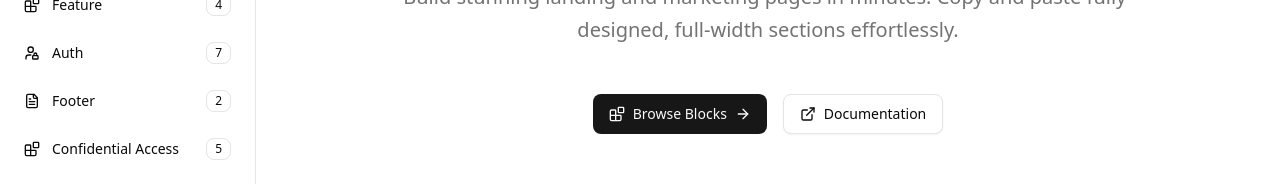
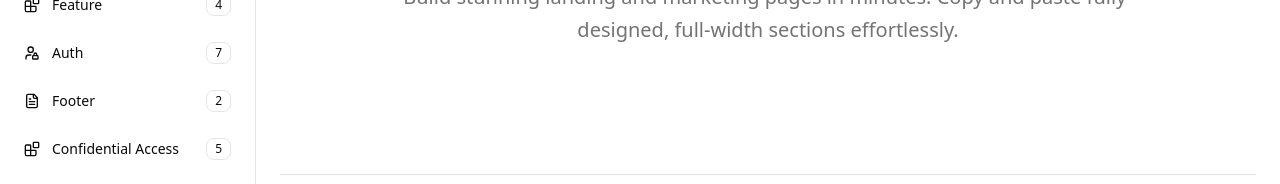
Before and after one commit to Aldhanekaa/ShadcnVaults, a Next.js app: page / in a window 1280 px wide. Shown: the part 292-476 px from the top of the page. Built offline with nearby package versions, Linux system fonts and the light colour scheme.

Commit message:
modify hero

```diff
--- a/src/components/homepage/hero-section.tsx
+++ b/src/components/homepage/hero-section.tsx
@@ -37,7 +37,7 @@ export async function HeroSection({
           Build stunning landing and marketing pages in minutes. Copy and paste
           fully-designed, full-width sections effortlessly.
         </p>
-        <div className="flex items-center justify-center gap-4 pt-6">
+        {/* <div className="flex items-center justify-center gap-4 pt-6">
           <Button size="lg" className="gap-2 px-8">
             <Blocks className="h-5 w-5" />
             Browse Blocks
@@ -53,7 +53,7 @@ export async function HeroSection({
               Documentation
             </a>
           </Button>
-        </div>
+        </div> */}
       </div>
 
       <Separator className="my-12" />
```
